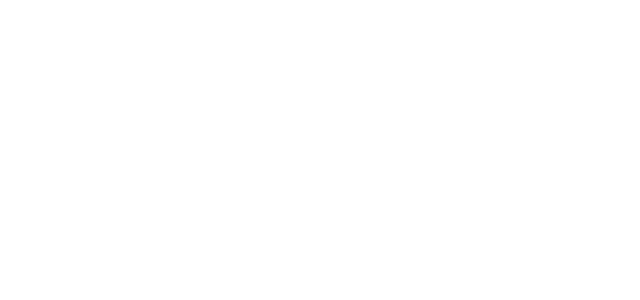
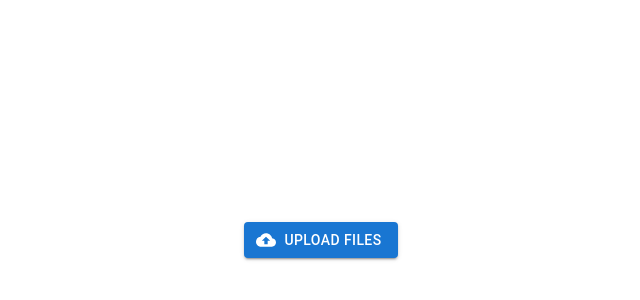
Before and after one commit to AaronYeeeet/PayPal-Visualizer, a React (Vite) app: page / in a window 1280 px wide. Shown: the part 160-460 px from the top of the page, without its empty margins (319-959 px from the left). Built offline with nearby package versions, Linux system fonts and the light colour scheme.

Commit message:
Upload & Papaparse

```diff
--- a/package.json
+++ b/package.json
@@ -14,11 +14,13 @@
     "@emotion/styled": "^11.14.0",
     "@mui/icons-material": "^6.4.7",
     "@mui/material": "^6.4.7",
+    "papaparse": "^5.5.2",
     "react": "^19.0.0",
     "react-dom": "^19.0.0"
   },
   "devDependencies": {
     "@eslint/js": "^9.21.0",
+    "@types/papaparse": "^5.3.15",
     "@types/react": "^19.0.10",
     "@types/react-dom": "^19.0.4",
     "@vitejs/plugin-react": "^4.3.4",
--- a/src/App.tsx
+++ b/src/App.tsx
@@ -1,7 +1,46 @@
 import "./App.css";
+import { Button, styled } from "@mui/material";
+import CloudUploadIcon from "@mui/icons-material/CloudUpload";
+import { parseFile } from "./Parser.ts";
+
+const VisuallyHiddenInput = styled("input")({
+  clipPath: "inset(50%)",
+  height: 1,
+  overflow: "hidden",
+  position: "absolute",
+  bottom: 0,
+  left: 0,
+  whiteSpace: "nowrap",
+  width: 1,
+});
+
+const handleFileChange = (event: FileList | null) => {
+  console.log("file change");
+  if (event && event.length === 1) {
+    console.log("app calls parser");
+    parseFile(event[0]);
+  }
+};
 
 function App() {
-  return <></>;
+  return (
+    <>
+      <Button
+        component="label"
+        role={undefined}
+        variant="contained"
+        tabIndex={-1}
+        startIcon={<CloudUploadIcon />}
+      >
+        Upload files
+        <VisuallyHiddenInput
+          type="file"
+          onChange={(event) => handleFileChange(event.target.files)}
+          multiple
+        />
+      </Button>
+    </>
+  );
 }
 
 export default App;
--- /dev/null
+++ b/src/Parser.ts
@@ -0,0 +1,11 @@
+import Papa from "papaparse";
+
+export const parseFile = (file: File): void => {
+  Papa.parse(file, {
+    complete: (result: { data: string[] }) => {
+      console.log("CSV-Daten:", result.data);
+    },
+    header: true,
+    skipEmptyLines: true,
+  });
+};
```
Also changed, not shown: 1 other file (tests, documents, lock files or other folders).
